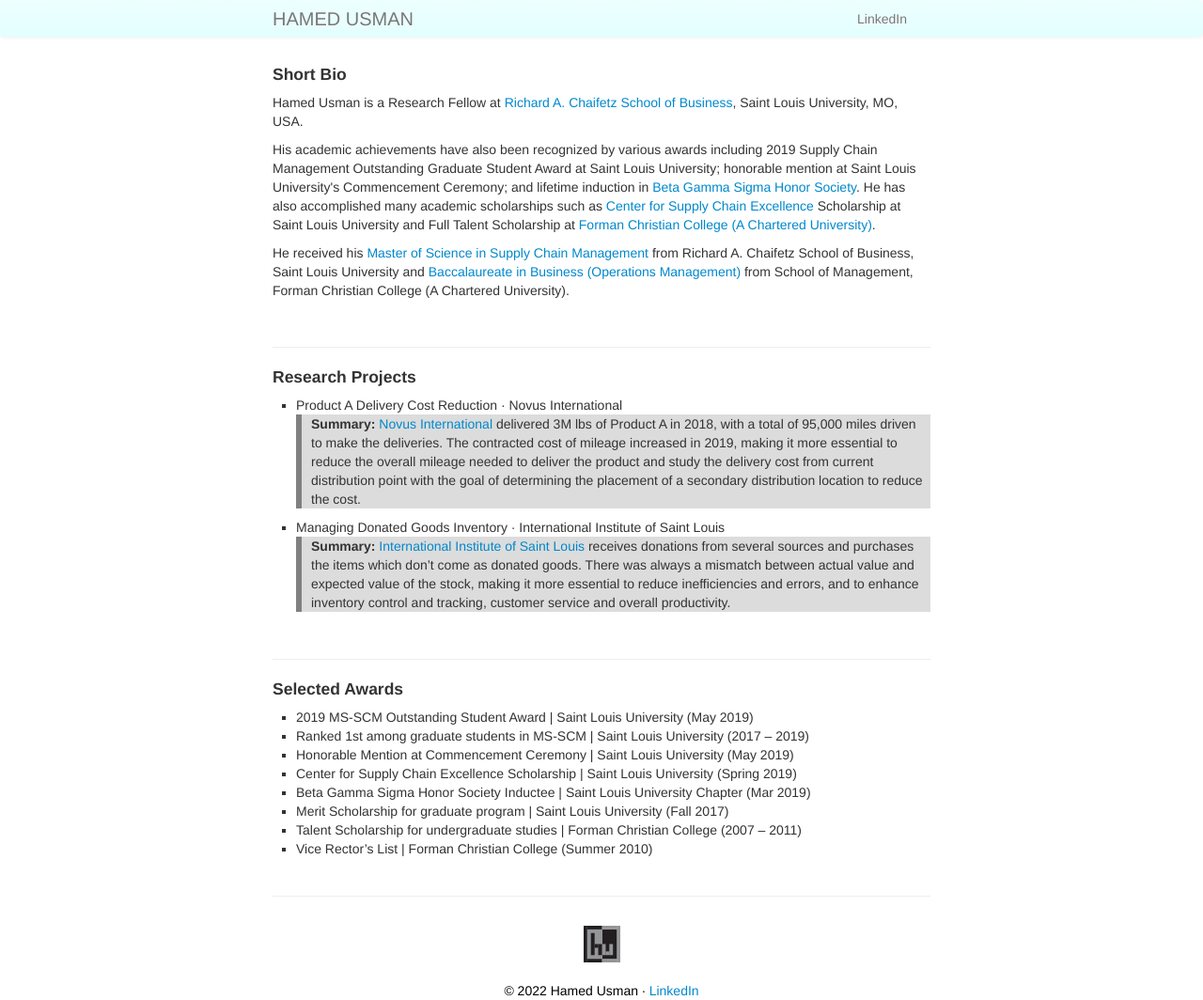
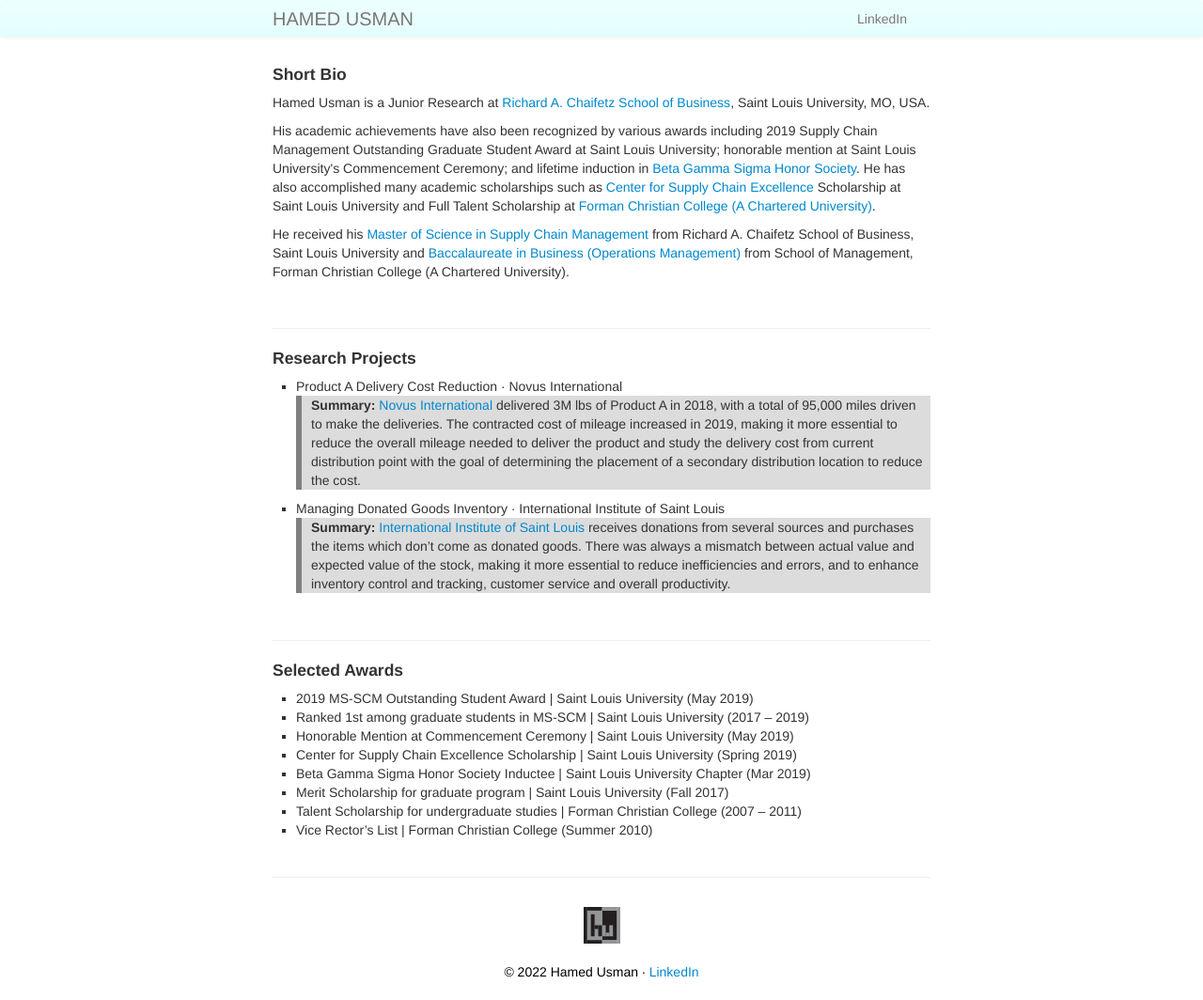
Before and after one commit to hamedusman/hamedusman.github.io, a Jekyll site: the page built from index.md, in a window 1280 px wide. Shown: the whole page at 94% size. Built offline with Jekyll 4.4.1, drawn with Linux system fonts in a browser that asks for light colours.

Commit message:
Update index.md

```diff
--- a/index.md
+++ b/index.md
@@ -5,7 +5,7 @@
 keywords: hanedusman, hamed usman, hamed, usman, operations management, supply chain management, logistics
 ---
 <h4>Short Bio</h4>
-<p>Hamed Usman is a Research Fellow at <a href="https://www.slu.edu/business">Richard A. Chaifetz School of Business</a>, Saint Louis University, MO, USA.</p>
+<p>Hamed Usman is a Junior Research at <a href="https://www.slu.edu/business">Richard A. Chaifetz School of Business</a>, Saint Louis University, MO, USA.</p>
 <p>His academic achievements have also been recognized by various awards including 2019 Supply Chain Management Outstanding Graduate Student Award at Saint Louis University; honorable mention at Saint Louis University's Commencement Ceremony; and lifetime induction in <a href="https://www.betagammasigma.org">Beta Gamma Sigma Honor Society</a>. He has also accomplished many academic scholarships such as <a href="https://www.slu.edu/business/centers/supply-chain-excellence/index.php">Center for Supply Chain Excellence</a> Scholarship at Saint Louis University and Full Talent Scholarship at <a href="https://www.fccollege.edu.pk">Forman Christian College (A Chartered University)</a>.</p>
 <p>He received his <a href="https://www.slu.edu/business/graduate/supply-chain-management">Master of Science in Supply Chain Management</a> from Richard A. Chaifetz School of Business, Saint Louis University and <a href="https://www.fccollege.edu.pk/baccalaureate-in-business/">Baccalaureate in Business (Operations Management)</a> from School of Management, Forman Christian College (A Chartered University).</p>
 
```
